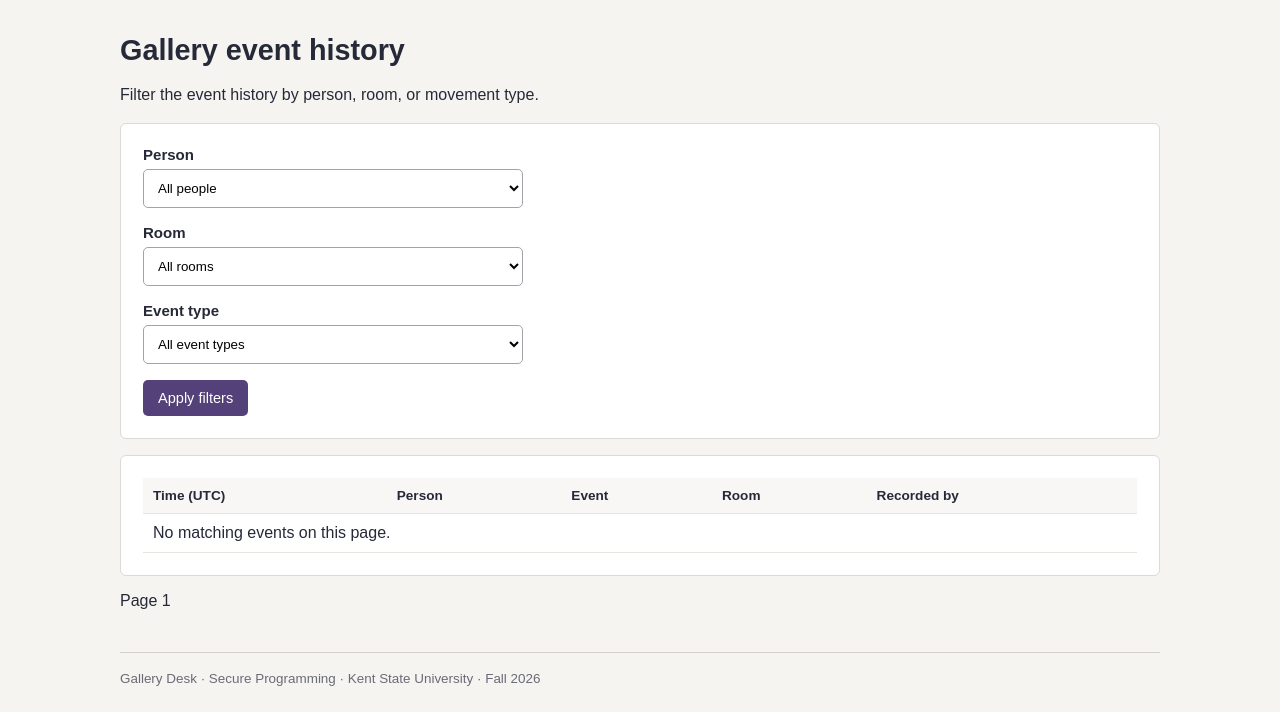
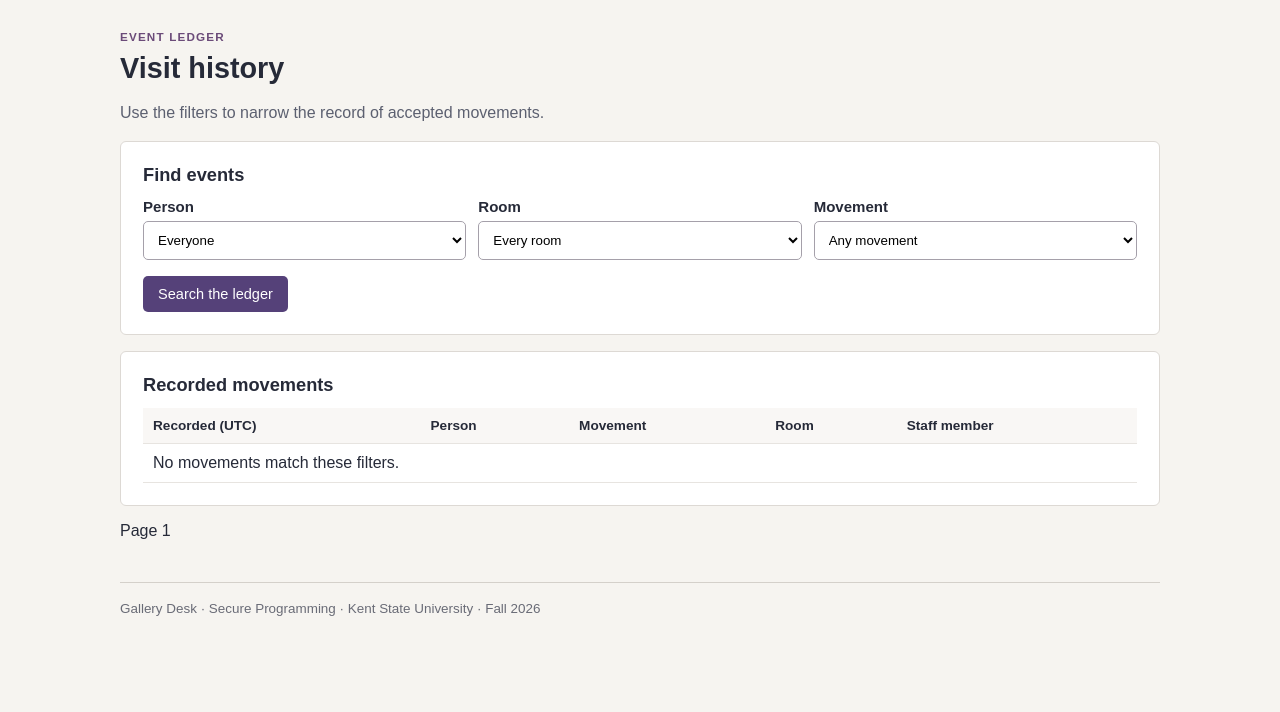
Before and after one commit to hsimsek1/art-gallery-group11, a Flask app: page /history in a window 1280 px wide. Shown: the part 148-860 px from the top of the page. After the commit the page ends 764 px from the top, so only its background shows below. Run offline with Flask 3, Linux system fonts and the light colour scheme; the visitor is signed in with stand-in values (Sample User, id 1); data comes from the database, SQL or seed files in the repository; data that the repository does not hold is empty; parts of the project's set-up code (start-up, migrations or seed data) failed here and were passed over; some libraries are stand-ins or nearby versions.

Commit message:
Update history.html

```diff
--- a/src/frontend/templates/history.html
+++ b/src/frontend/templates/history.html
@@ -1,32 +1,38 @@
 {% extends 'base.html' %}
-{% block title %}History{% endblock %}
+{% block title %}Visit history{% endblock %}
 {% block content %}
-<h1>Gallery event history</h1>
-<p>{% if current_user.role == 'guest' %}Only the history linked to your account is shown.{% else %}Filter the event history by person, room, or movement type.{% endif %}</p>
-<form class="card" method="get" action="{{ url_for('web.history') }}">
+<p class="eyebrow">EVENT LEDGER</p>
+<h1>Visit history</h1>
+<p class="muted">{% if current_user.role == 'guest' %}This page shows visits linked to your account only.{% else %}Use the filters to narrow the record of accepted movements.{% endif %}</p>
+<form class="card filter-form" method="get" action="{{ url_for('web.history') }}">
+  <h2>Find events</h2>
+  <div class="filter-grid">
     {% if current_user.role != 'guest' %}
-  <label>Person <select name="person_id"><option value="">All people</option>
+    <label>Person<select name="person_id"><option value="">Everyone</option>
     {% for person in people %}<option value="{{ person.id }}" {% if person_id == person.id %}selected{% endif %}>{{ person.name }}</option>{% endfor %}
     </select></label>
     {% endif %}
-  <label>Room <select name="room_id"><option value="">All rooms</option>
+    <label>Room<select name="room_id"><option value="">Every room</option>
     {% for room in rooms %}<option value="{{ room.id }}" {% if room_id == room.id %}selected{% endif %}>{{ room.name }}</option>{% endfor %}
     </select></label>
-  <label>Event type <select name="event_type">
-    <option value="">All event types</option>
+    <label>Movement<select name="event_type">
+      <option value="">Any movement</option>
       {% for kind in ('gallery_enter', 'room_enter', 'room_leave', 'gallery_leave') %}
-    <option value="{{ kind }}" {% if event_type == kind %}selected{% endif %}>{{ kind }}</option>
+      <option value="{{ kind }}" {% if event_type == kind %}selected{% endif %}>{{ kind.replace('_', ' ')|title }}</option>
       {% endfor %}
     </select></label>
-  <button type="submit">Apply filters</button>
+  </div>
+  <button type="submit">Search the ledger</button>
 </form>
-<section class="card"><table>
-<thead><tr><th>Time (UTC)</th><th>Person</th><th>Event</th><th>Room</th><th>Recorded by</th></tr></thead>
+<section class="card">
+  <h2>Recorded movements</h2>
+  <table><thead><tr><th>Recorded (UTC)</th><th>Person</th><th>Movement</th><th>Room</th><th>Staff member</th></tr></thead>
   <tbody>{% for event in events %}<tr>
     <td>{{ event.timestamp }}</td><td>{{ event.person_name }}</td>
-  <td>{{ event.event_type }}</td><td>{{ event.room_name or '—' }}</td>
+    <td>{{ event.event_type.replace('_', ' ')|title }}</td><td>{{ event.room_name or '—' }}</td>
     <td>{{ event.recorded_by }}</td>
-</tr>{% else %}<tr><td colspan="5">No matching events on this page.</td></tr>{% endfor %}</tbody></table></section>
+  </tr>{% else %}<tr><td colspan="5">No movements match these filters.</td></tr>{% endfor %}</tbody></table>
+</section>
 <div class="pager">
 {% if page > 1 %}<a href="{{ url_for('web.history', page=page-1, size=size, person_id=person_id, room_id=room_id, event_type=event_type) }}">Previous</a>{% endif %}
 <span>Page {{ page }}</span>
```
Lines whose indentation alone changed are shown as unchanged.
